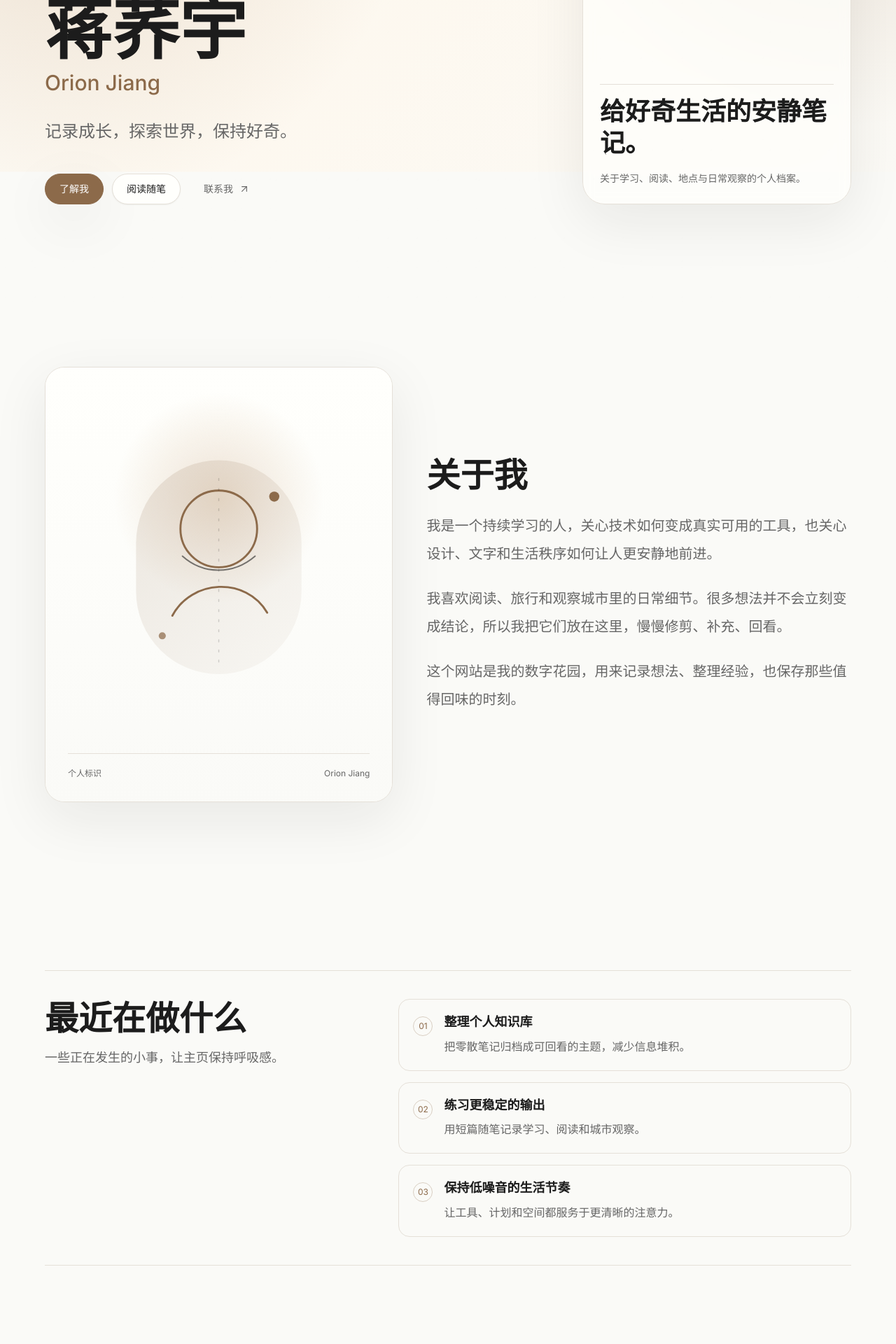
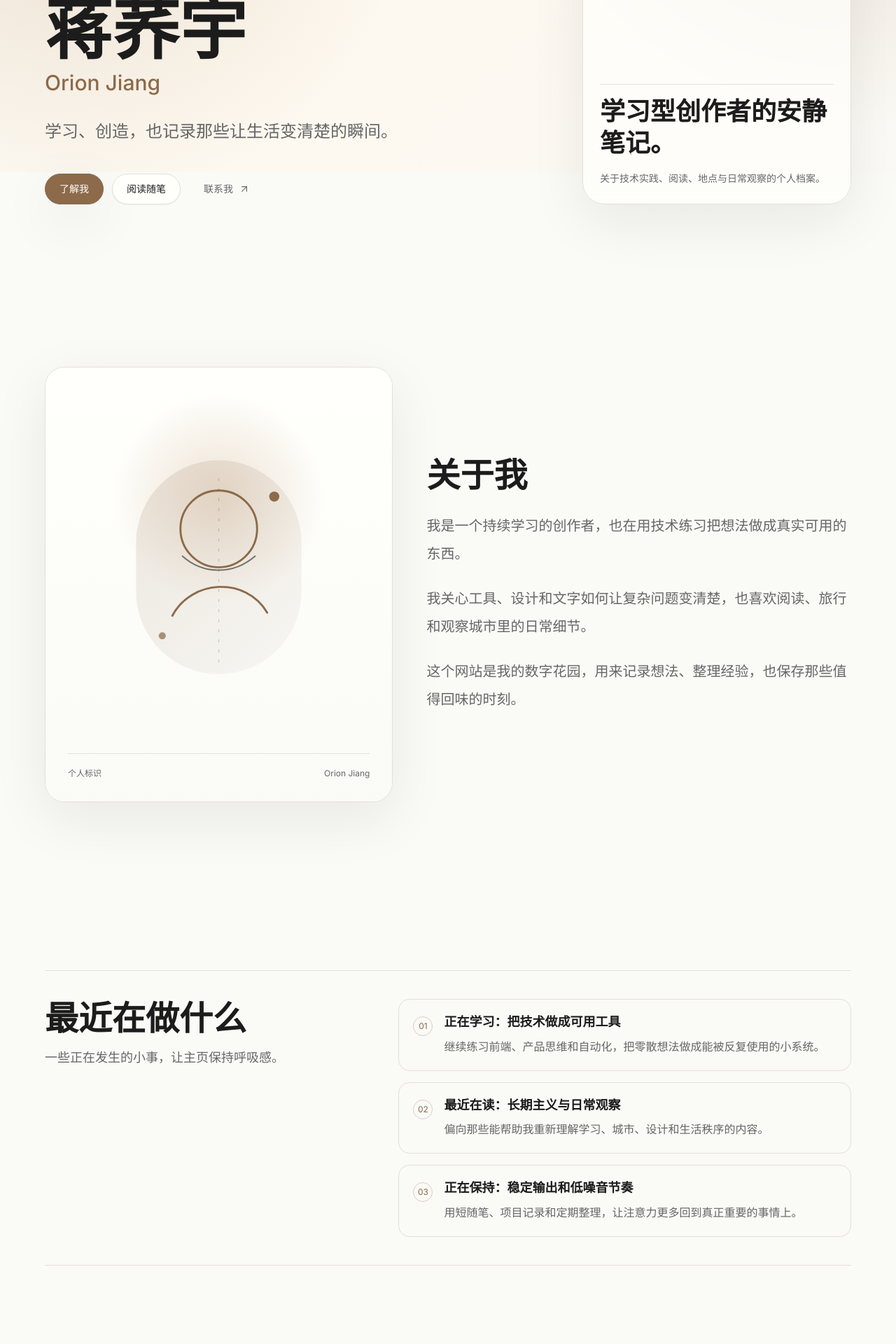
Before and after one commit to backwardk/orion-homepage, a Next.js app: page / in a window 1280 px wide. Shown: the part 340-2260 px from the top of the page at 70% size. Built offline with nearby package versions, Linux system fonts and the light colour scheme.

Commit message:
Add lightweight likes section

```diff
--- a/app/page.tsx
+++ b/app/page.tsx
@@ -3,6 +3,7 @@ import { ContactSection } from "@/components/sections/contact-section";
 import { DigitalGardenSection } from "@/components/sections/digital-garden-section";
 import { HeroSection } from "@/components/sections/hero-section";
 import { InterestsSection } from "@/components/sections/interests-section";
+import { LikesSection } from "@/components/sections/likes-section";
 import { NowSection } from "@/components/sections/now-section";
 import { QuoteSection } from "@/components/sections/quote-section";
 import { SiteHeader } from "@/components/site-header";
@@ -15,6 +16,7 @@ export default function Home() {
       <AboutSection />
       <NowSection />
       <InterestsSection />
+      <LikesSection />
       <DigitalGardenSection />
       <QuoteSection />
       <ContactSection />
--- /dev/null
+++ b/components/sections/likes-section.tsx
@@ -0,0 +1,38 @@
+"use client";
+
+import { Reveal } from "@/components/motion";
+import { likes } from "@/data/likes";
+import { siteCopy } from "@/data/site";
+import { useLanguage } from "@/components/language-provider";
+
+export function LikesSection() {
+  const { t } = useLanguage();
+
+  return (
+    <section className="px-5 py-20 sm:px-8 sm:py-28" aria-labelledby="likes-title">
+      <div className="mx-auto max-w-6xl">
+        <Reveal>
+          <div className="grid gap-8 border-y border-line py-10 lg:grid-cols-[0.72fr_1fr] lg:items-start">
+            <div>
+              <h2 id="likes-title" className="font-chinese text-4xl font-semibold leading-tight sm:text-5xl">
+                {t(siteCopy.likes.title)}
+              </h2>
+              <p className="mt-5 max-w-xl text-lg leading-8 text-muted">{t(siteCopy.likes.description)}</p>
+            </div>
+            <div className="grid gap-x-8 gap-y-6 sm:grid-cols-2">
+              {likes.map((item, index) => (
+                <Reveal key={item.title.zh} delay={index * 0.035}>
+                  <div className="group border-b border-line pb-5 transition hover:border-accent/40">
+                    <p className="text-sm text-accent">{t(item.category)}</p>
+                    <h3 className="mt-3 text-lg font-semibold leading-snug">{t(item.title)}</h3>
+                    <p className="mt-2 text-sm leading-7 text-muted">{t(item.description)}</p>
+                  </div>
+                </Reveal>
+              ))}
+            </div>
+          </div>
+        </Reveal>
+      </div>
+    </section>
+  );
+}
--- /dev/null
+++ b/data/likes.ts
@@ -0,0 +1,52 @@
+import type { LikeItem } from "@/types/content";
+
+export const likes: LikeItem[] = [
+  {
+    category: { zh: "阅读", en: "Reading" },
+    title: { zh: "能反复回看的书", en: "Books worth revisiting" },
+    description: {
+      zh: "偏爱能改变观察方式的书，而不是只提供结论的书。",
+      en: "I prefer books that change how I observe, not only books that provide answers."
+    }
+  },
+  {
+    category: { zh: "工具", en: "Tools" },
+    title: { zh: "安静但可靠的工具", en: "Quiet, reliable tools" },
+    description: {
+      zh: "喜欢减少摩擦、帮人保持专注的产品和工作流。",
+      en: "I like products and workflows that reduce friction and protect attention."
+    }
+  },
+  {
+    category: { zh: "城市", en: "Cities" },
+    title: { zh: "适合散步的街区", en: "Walkable neighborhoods" },
+    description: {
+      zh: "书店、咖啡馆、树影和慢下来的路口，是我记住城市的方式。",
+      en: "Bookstores, cafes, tree shadows, and slower corners are how I remember cities."
+    }
+  },
+  {
+    category: { zh: "技术", en: "Technology" },
+    title: { zh: "把复杂变清楚", en: "Making complexity clear" },
+    description: {
+      zh: "技术最吸引我的地方，是把模糊问题变成可理解、可使用的系统。",
+      en: "Technology is most interesting when it turns vague problems into usable systems."
+    }
+  },
+  {
+    category: { zh: "设计", en: "Design" },
+    title: { zh: "温和的极简主义", en: "Warm minimalism" },
+    description: {
+      zh: "少一点装饰，多一点秩序；克制但不冷淡。",
+      en: "Less decoration, more order; restrained but not cold."
+    }
+  },
+  {
+    category: { zh: "音乐", en: "Music" },
+    title: { zh: "适合独处的声音", en: "Sounds for solitude" },
+    description: {
+      zh: "喜欢能陪伴阅读、写作和夜晚整理思绪的音乐。",
+      en: "I like music that can sit beside reading, writing, and quiet night thoughts."
+    }
+  }
+];
--- a/data/site.ts
+++ b/data/site.ts
@@ -15,16 +15,16 @@ export const siteCopy = {
     name: "蒋荞宇",
     englishName: "Orion Jiang",
     tagline: {
-      zh: "记录成长，探索世界，保持好奇。",
-      en: "Document growth, explore the world, and stay curious."
+      zh: "学习、创造，也记录那些让生活变清楚的瞬间。",
+      en: "Learning, making, and noting the moments that make life clearer."
     },
     noteTitle: {
-      zh: "给好奇生活的安静笔记。",
-      en: "Quiet notes for a curious life."
+      zh: "学习型创作者的安静笔记。",
+      en: "Quiet notes from a learning-minded maker."
     },
     noteBody: {
-      zh: "关于学习、阅读、地点与日常观察的个人档案。",
-      en: "A personal archive of learning, reading, places, and small observations."
+      zh: "关于技术实践、阅读、地点与日常观察的个人档案。",
+      en: "A personal archive of technical practice, reading, places, and small observations."
     },
     actions: {
       about: { zh: "了解我", en: "About me" },
@@ -36,13 +36,13 @@ export const siteCopy = {
     title: { zh: "关于我", en: "About Me" },
     body: {
       zh: [
-        "我是一个持续学习的人，关心技术如何变成真实可用的工具，也关心设计、文字和生活秩序如何让人更安静地前进。",
-        "我喜欢阅读、旅行和观察城市里的日常细节。很多想法并不会立刻变成结论，所以我把它们放在这里，慢慢修剪、补充、回看。",
+        "我是一个持续学习的创作者，也在用技术练习把想法做成真实可用的东西。",
+        "我关心工具、设计和文字如何让复杂问题变清楚，也喜欢阅读、旅行和观察城市里的日常细节。",
         "这个网站是我的数字花园，用来记录想法、整理经验，也保存那些值得回味的时刻。"
       ],
       en: [
-        "I keep learning, with a steady interest in how technology becomes useful tools and how design, writing, and daily order help people move with more calm.",
-        "I enjoy reading, traveling, and noticing the small details inside cities. Not every thought becomes a conclusion immediately, so I keep them here to refine, add to, and revisit.",
+        "I am a learning-minded creator, using technology to practice turning ideas into things that can actually be used.",
+        "I care about how tools, design, and writing make complex problems clearer, and I enjoy reading, traveling, and noticing small city details.",
         "This website is my digital garden, a place to collect thoughts, organize experience, and keep moments worth returning to."
       ]
     },
@@ -56,27 +56,34 @@ export const siteCopy = {
     },
     items: [
       {
-        title: { zh: "整理个人知识库", en: "Organizing a personal knowledge base" },
+        title: { zh: "正在学习：把技术做成可用工具", en: "Learning: turning technology into useful tools" },
         body: {
-          zh: "把零散笔记归档成可回看的主题，减少信息堆积。",
-          en: "Turning scattered notes into themes that are easier to revisit."
+          zh: "继续练习前端、产品思维和自动化，把零散想法做成能被反复使用的小系统。",
+          en: "Practicing frontend work, product thinking, and automation by turning scattered ideas into reusable systems."
         }
       },
       {
-        title: { zh: "练习更稳定的输出", en: "Practicing steadier writing" },
+        title: { zh: "最近在读：长期主义与日常观察", en: "Reading: long-term thinking and daily observation" },
         body: {
-          zh: "用短篇随笔记录学习、阅读和城市观察。",
-          en: "Writing short notes on learning, reading, and city observations."
+          zh: "偏向那些能帮助我重新理解学习、城市、设计和生活秩序的内容。",
+          en: "Leaning toward writing that helps me rethink learning, cities, design, and personal order."
         }
       },
       {
-        title: { zh: "保持低噪音的生活节奏", en: "Keeping a low-noise rhythm" },
+        title: { zh: "正在保持：稳定输出和低噪音节奏", en: "Keeping: steady output and a low-noise rhythm" },
         body: {
-          zh: "让工具、计划和空间都服务于更清晰的注意力。",
-          en: "Letting tools, plans, and space serve clearer attention."
+          zh: "用短随笔、项目记录和定期整理，让注意力更多回到真正重要的事情上。",
+          en: "Using short notes, project records, and regular cleanup to return attention to what matters."
         }
       }
     ]
+  },
+  likes: {
+    title: { zh: "喜欢的事物", en: "Likes" },
+    description: {
+      zh: "一些会反复吸引我的偏好，也悄悄影响我如何学习、创造和生活。",
+      en: "A few recurring preferences that quietly shape how I learn, make, and live."
+    }
   },
   interests: {
     title: { zh: "兴趣", en: "Interests" },
--- a/types/content.ts
+++ b/types/content.ts
@@ -17,6 +17,12 @@ export type Interest = {
   icon: "book" | "map" | "code" | "camera" | "pen" | "palette" | "music";
 };
 
+export type LikeItem = {
+  title: LocalizedText;
+  category: LocalizedText;
+  description: LocalizedText;
+};
+
 export type Quote = {
   text: string;
   author?: string;
```
Also changed, not shown: 1 other file (tests, documents, lock files or other folders).
